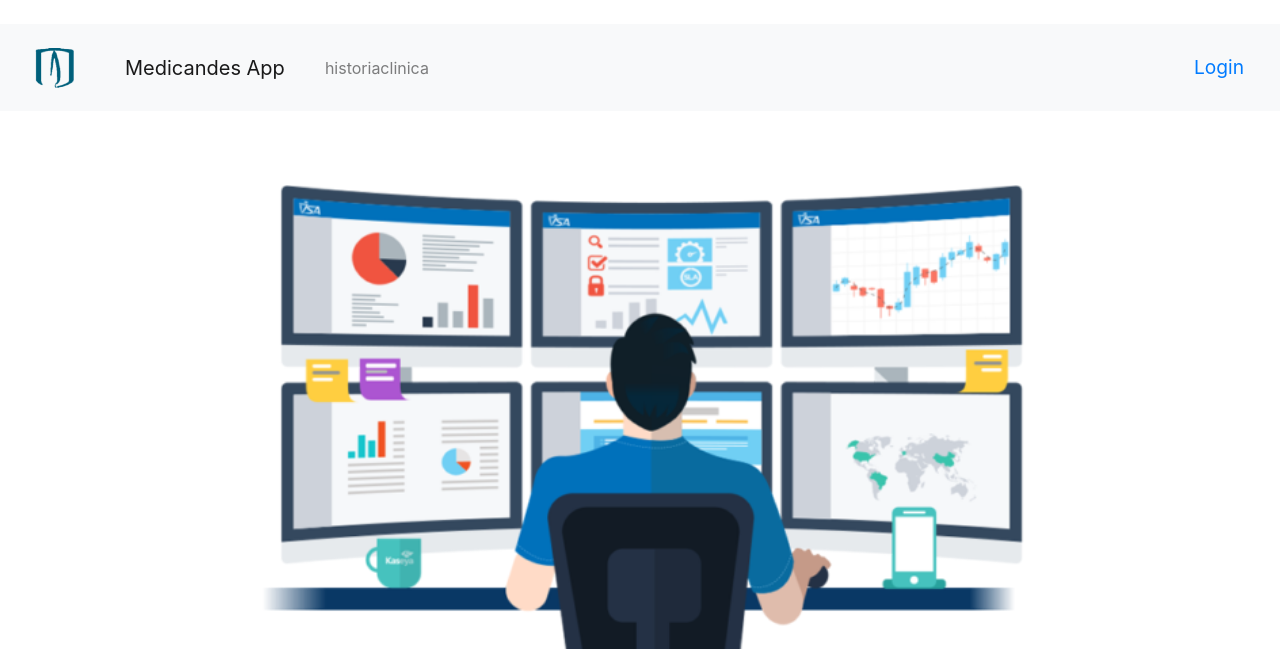
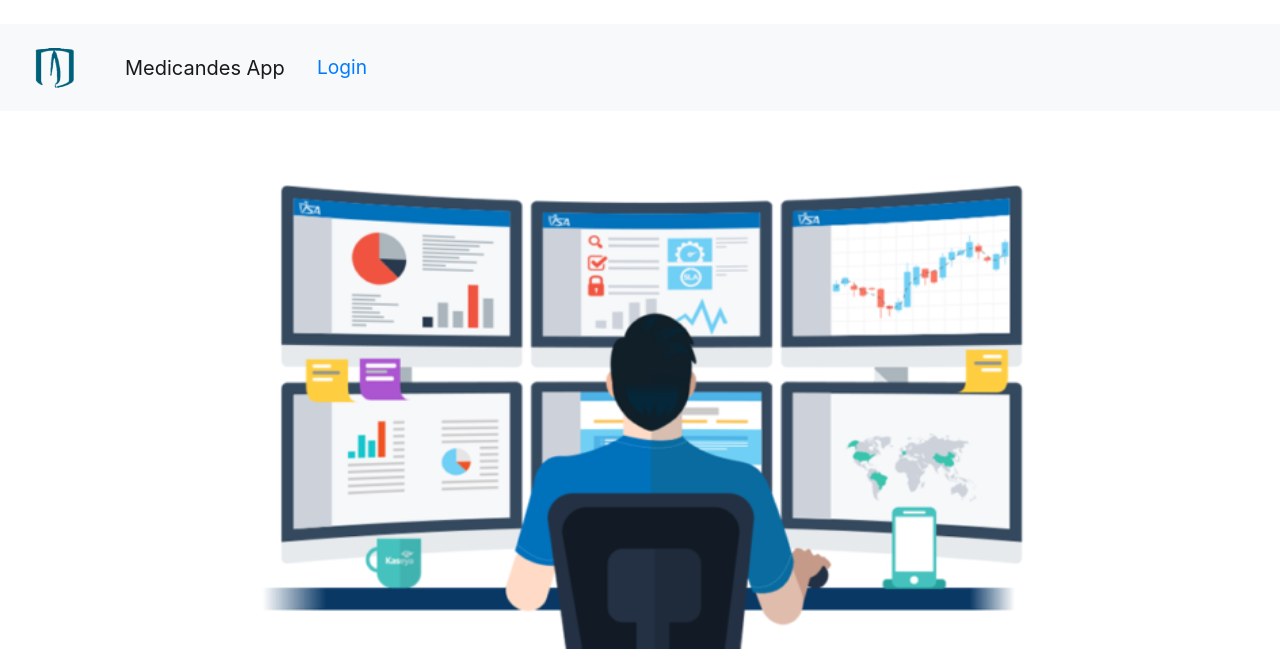
Before and after one commit to capachosebas1/AutenticacionMedicandes, a Django app: page / in a window 1280 px wide. Shown: the top 649 px of the page. Run offline with Django 3.2, Linux system fonts and the light colour scheme; parts of the project's set-up code (start-up, migrations or seed data) failed here and were passed over; some libraries are stand-ins or nearby versions.

Commit message:
Comentado

```diff
--- a/autenticacion/templates/base.html
+++ b/autenticacion/templates/base.html
@@ -24,13 +24,12 @@
               </a>
           </nav>
 
-
-          <div class="collapse navbar-collapse" id="navbarSupportedContent">
-            <ul class="navbar-nav mr-auto">
-                <li class="nav-item">
-                    <a class="nav-link" href="/historiaclinica/">historiaclinica</a>
-                </li>
-            </ul>
+    <!-- <div class="collapse navbar-collapse" id="navbarSupportedContent"> -->
+        <!-- <ul class="navbar-nav mr-auto"> -->
+            <!-- <li class="nav-item"> -->
+                <!-- <a class="nav-link" href="/historiaclinica/">historiaclinica</a> -->
+            <!-- </li> -->
+        <!-- </ul> -->
 
               <form class="form-inline my-2 my-lg-0">
                 {% if user.is_authenticated %}
```
